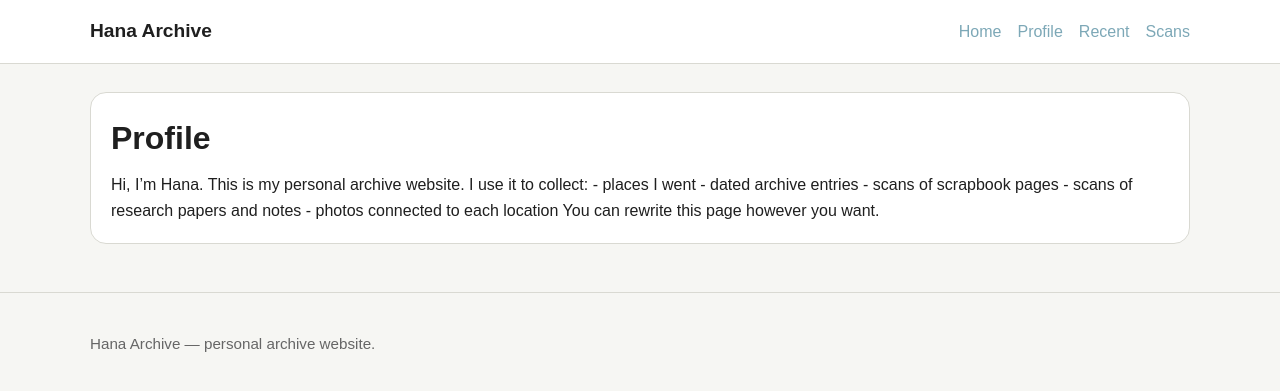
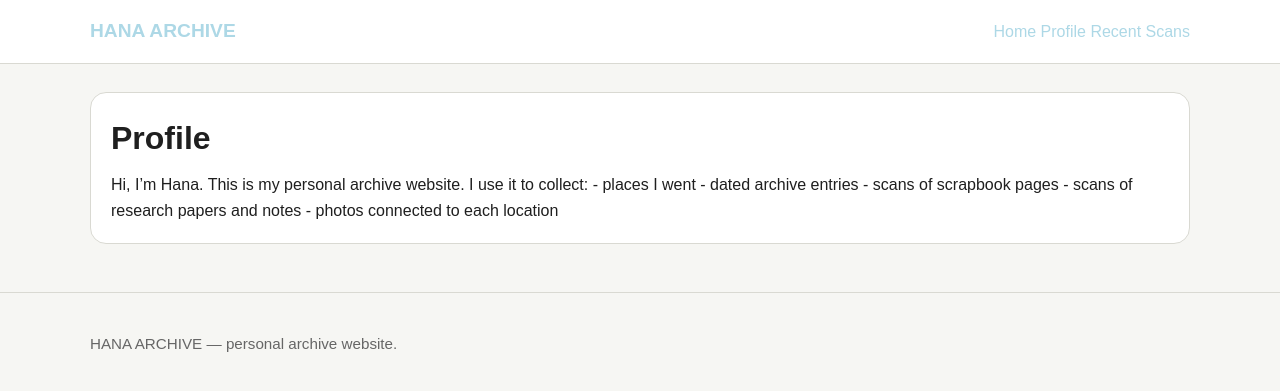
Before and after one commit to hanan317317/hana_archive, a Jekyll site: the page built from about.md, in a window 1280 px wide. Shown: the top 391 px of the page. Built offline with Jekyll 4.4.1, drawn with Linux system fonts in a browser that asks for light colours.

Commit message:
make changes to site regarding color

```diff
--- a/_config.yml
+++ b/_config.yml
@@ -1,4 +1,4 @@
-title: Hana Archive
+title: HANA ARCHIVE
 description: Places I went, archive entries, scans, and photos.
 baseurl: "/hana_archive"
 
--- a/about.md
+++ b/about.md
@@ -16,5 +16,4 @@ permalink: /about/
   - scans of research papers and notes
   - photos connected to each location
 
-  You can rewrite this page however you want.
 </div>
--- a/index.html
+++ b/index.html
@@ -5,8 +5,8 @@ permalink: /
 ---
 
 <div class="card hero">
-  <h1>Hana Archive</h1>
-  <p>Interactive map, profile, recent entries, scans, and location-based photo archives.</p>
+  <h1>HANA ARCHIVE</h1>
+  <p>Location based multimedia archives. To ask better questions about others.</p>
 </div>
 
 <div class="home-grid">
--- a/style.css
+++ b/style.css
@@ -59,19 +59,19 @@ a:focus {
 .site-title {
   font-size: 1.2rem;
   font-weight: 700;
-  color: var(--text);
-}
-
-.site-nav {
-  display: flex;
-  gap: 16px;
-  flex-wrap: wrap;
+  color: #ADD8E6 !important;
 }
 
 .site-nav a,
 .site-nav a:visited {
-  color: #7da8b7 !important;
+  color: #ADD8E6 !important;
   text-decoration: none;
+}
+
+.site-nav a:hover,
+.site-nav a:focus {
+  color: #ADD8E6 !important;
+  text-decoration: underline;
 }
 
 .site-nav a:hover,
```
